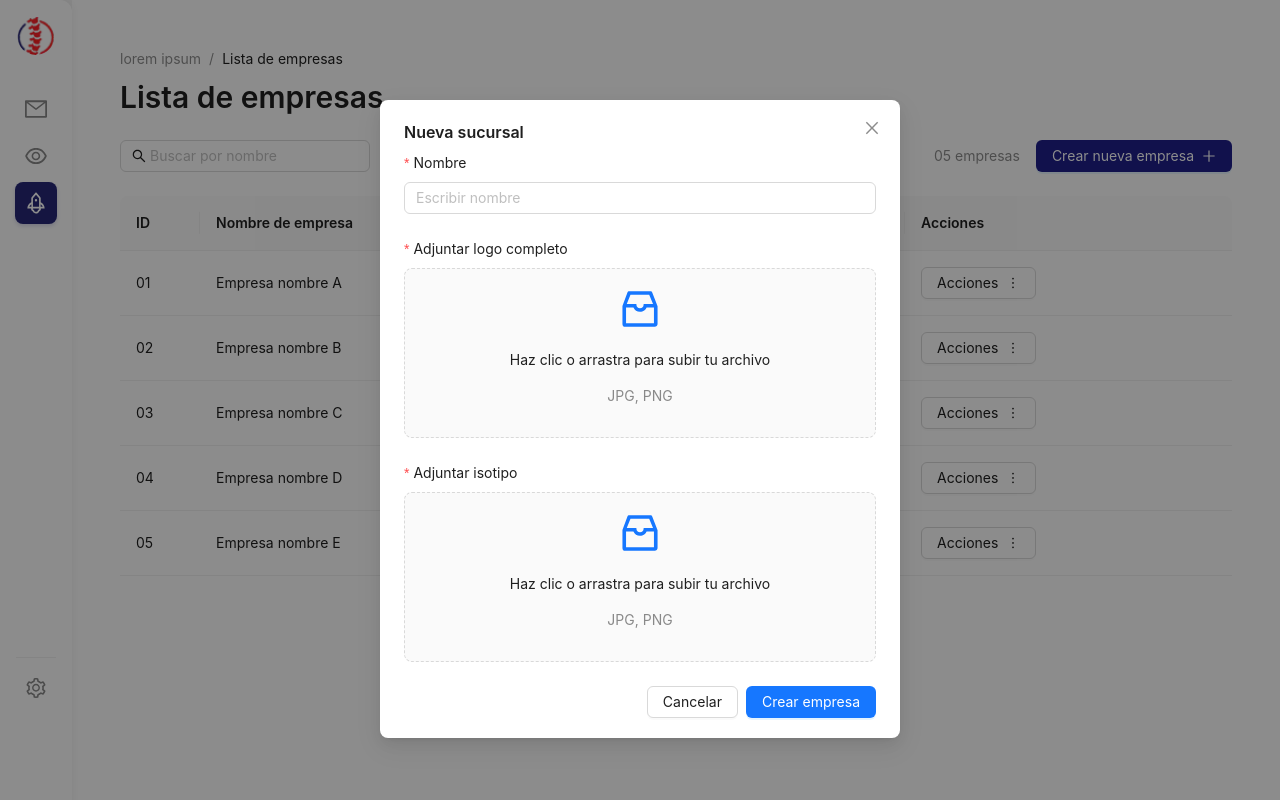
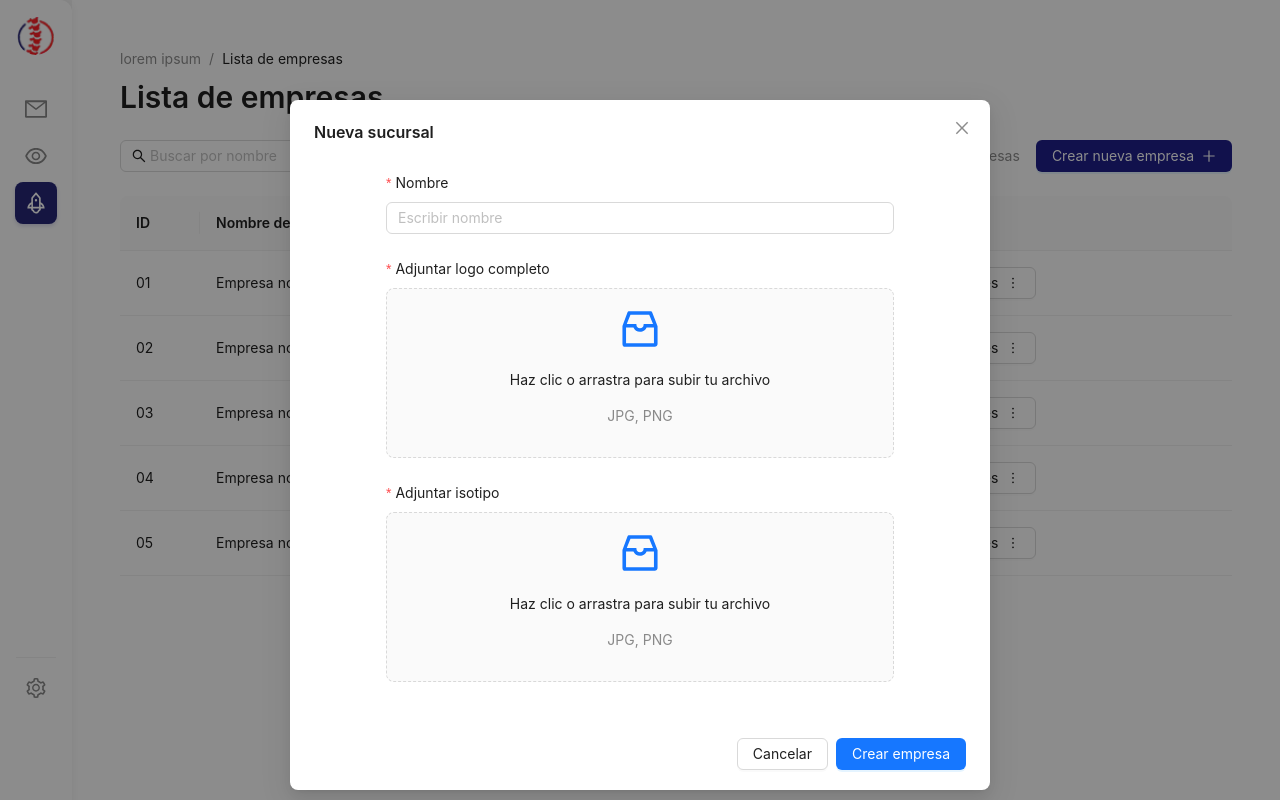
Before and after one commit to felipeallen20/Prueba-7am, a Next.js app: page /dashboard in a window 1280 px wide. Both pictures are taken after a click on the button "Crear nueva empresa". Built offline with nearby package versions, Linux system fonts and the light colour scheme.

Commit message:
style(create-enterprise-modal): Modified paddings and width of modal

```diff
--- a/src/components/dashboard/CreateEnterpriseModal.tsx
+++ b/src/components/dashboard/CreateEnterpriseModal.tsx
@@ -45,7 +45,9 @@ export default function CreateEnterpriseModal({ open, onClose }: Props) {
       confirmLoading={loading}
       okText="Crear empresa"
       cancelText="Cancelar"
+      width={700}
     >
+      <div style={{ paddingLeft: 72, paddingRight: 72, paddingTop: 20, paddingBottom: 20 }}>
         <Form form={form} layout="vertical">
           <Form.Item
             name="nombre"
@@ -87,6 +89,7 @@ export default function CreateEnterpriseModal({ open, onClose }: Props) {
             </Dragger>
           </Form.Item>
         </Form>
+      </div>
     </Modal>
   );
 }
```
Lines whose indentation alone changed are shown as unchanged.
